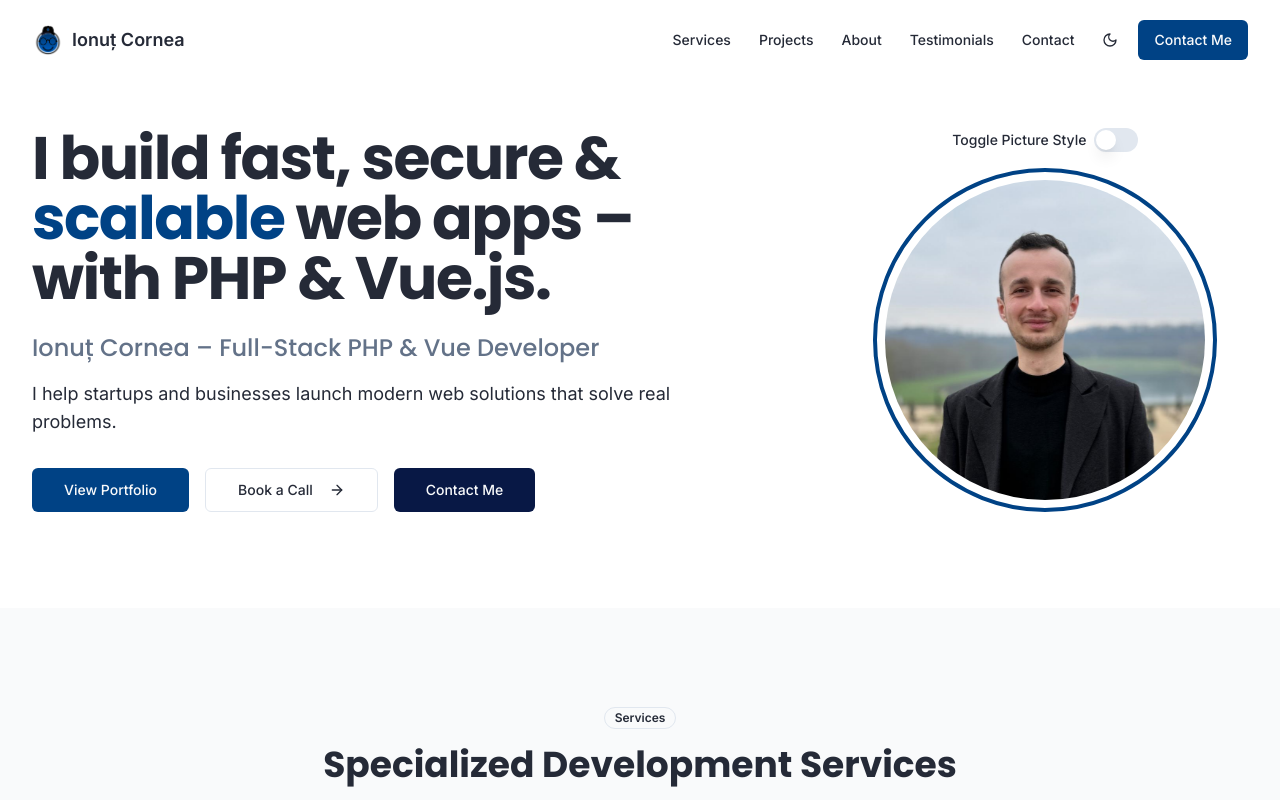
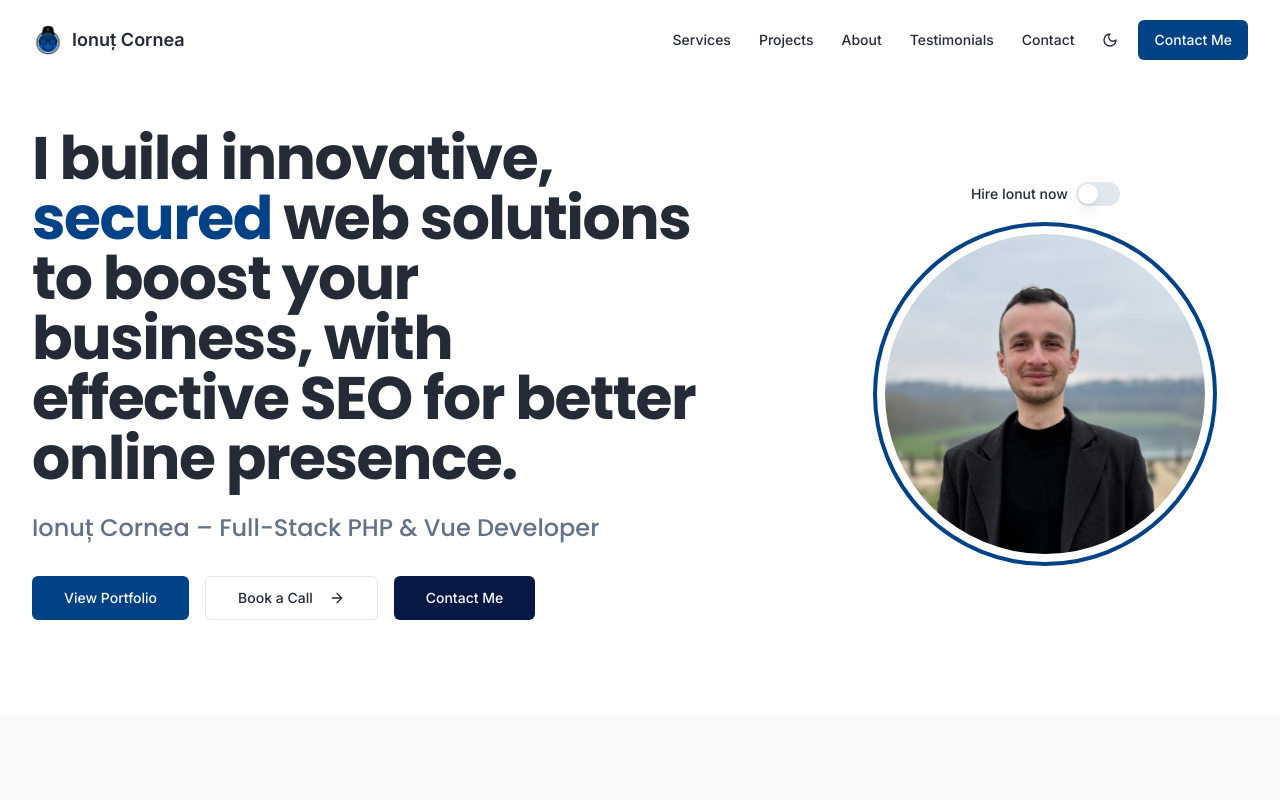
Before and after one commit to ionutcorneadev/ionut-cornea-web-canvas, a React (Vite) app: page / in a window 1280 px wide. Shown: the top 800 px of the page. Built offline with nearby package versions, Linux system fonts and the light colour scheme.

Commit message:
feat: Update Hero section and website structure
- Replaced the Hero section headline and removed the subheadline.
- Modified the toggle button in the Hero section sidebar.
- Reordered the website sections.

```diff
--- a/src/components/Hero.tsx
+++ b/src/components/Hero.tsx
@@ -1,7 +1,7 @@
 
 import { Button } from "@/components/ui/button";
 import { ArrowRight } from "lucide-react";
-import { useState } from "react";
+import { useState, useEffect } from "react";
 import { Switch } from "@/components/ui/switch";
 
 const Hero = () => {
@@ -11,22 +11,31 @@ const Hero = () => {
     setIsToggled(!isToggled);
   };
 
+  useEffect(() => {
+    if (isToggled) {
+      const timer = setTimeout(() => {
+        const contactSection = document.getElementById('contact');
+        if (contactSection) {
+          contactSection.scrollIntoView({ behavior: 'smooth' });
+        }
+      }, 1000);
+
+      return () => clearTimeout(timer);
+    }
+  }, [isToggled]);
+
   return (
     <section id="hero" className="pt-28 md:pt-32 pb-16 md:pb-24">
       <div className="container px-4 sm:px-6 lg:px-8 mx-auto">
         <div className="flex flex-col lg:flex-row items-center justify-between gap-12">
           <div className="max-w-2xl text-center lg:text-left animate-fade-in">
             <h1 className="text-4xl md:text-5xl lg:text-6xl font-bold mb-6 tracking-tight">
-              I build fast, secure & <span className="text-brand-blue dark:text-brand-lightBlue">scalable</span> web apps – <br className="hidden md:block"/> with PHP & Vue.js.
+              I build innovative, <span className="text-brand-blue dark:text-brand-lightBlue">secured</span> web solutions to boost your business, with effective SEO for better online presence.
             </h1>
 
-            <h2 className="text-xl md:text-2xl font-medium text-muted-foreground mb-4">
+            <h2 className="text-xl md:text-2xl font-medium text-muted-foreground mb-8">
               Ionuț Cornea – Full-Stack PHP & Vue Developer
             </h2>
-
-            <p className="text-lg mb-8">
-              I help startups and businesses launch modern web solutions that solve real problems.
-            </p>
 
             <div className="flex flex-wrap justify-center lg:justify-start gap-4">
               <Button asChild size="lg" className="font-medium">
@@ -49,7 +58,7 @@ const Hero = () => {
           <div className="lg:w-1/3 relative animate-fade-in animate-delay-300">
             <div className="flex flex-col items-center">
               <div className="mb-4 flex items-center gap-2">
-                <span className="text-sm font-medium">Toggle Picture Style</span>
+                <span className="text-sm font-medium">Hire Ionut now</span>
                 <Switch
                   checked={isToggled}
                   onCheckedChange={handleToggle}
```
